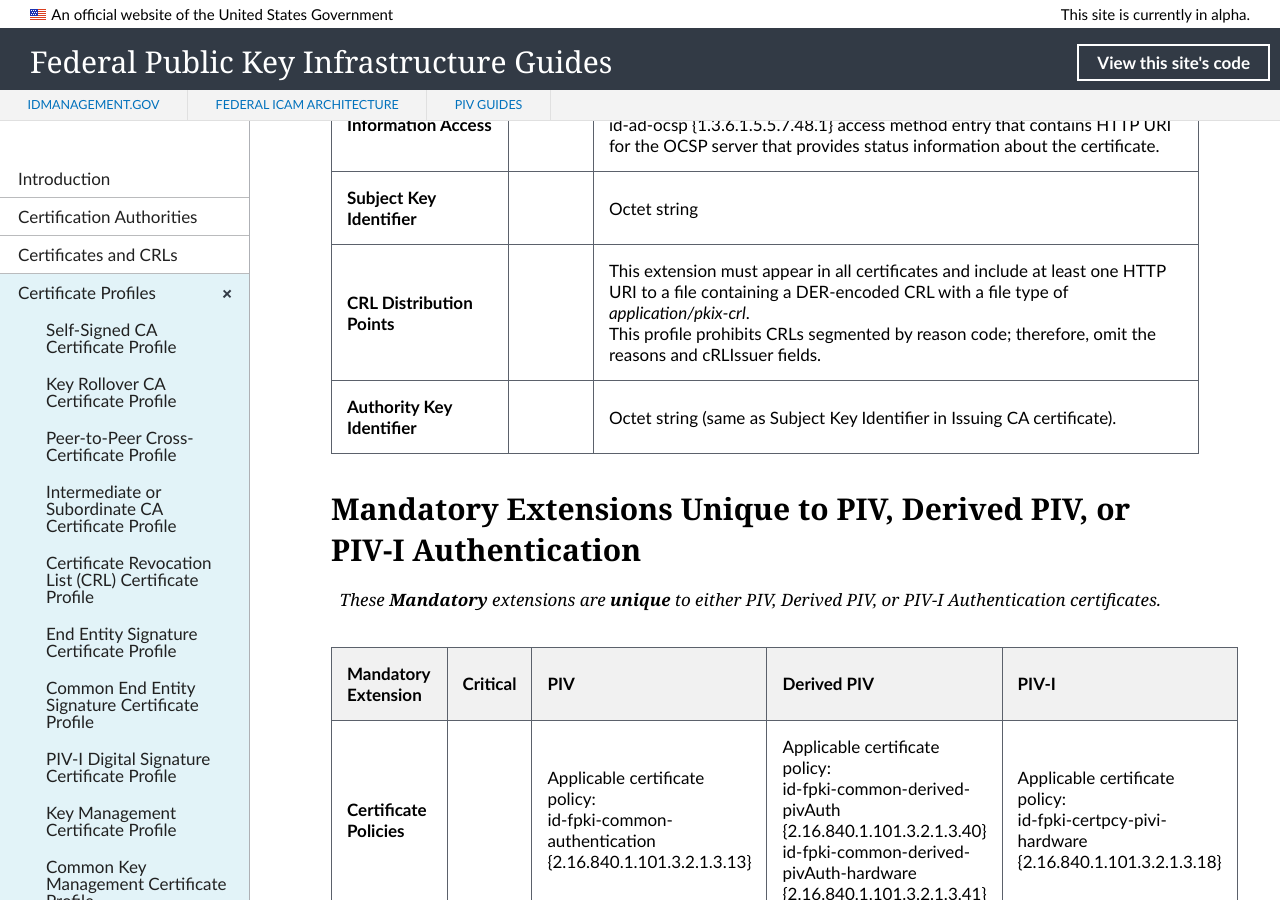
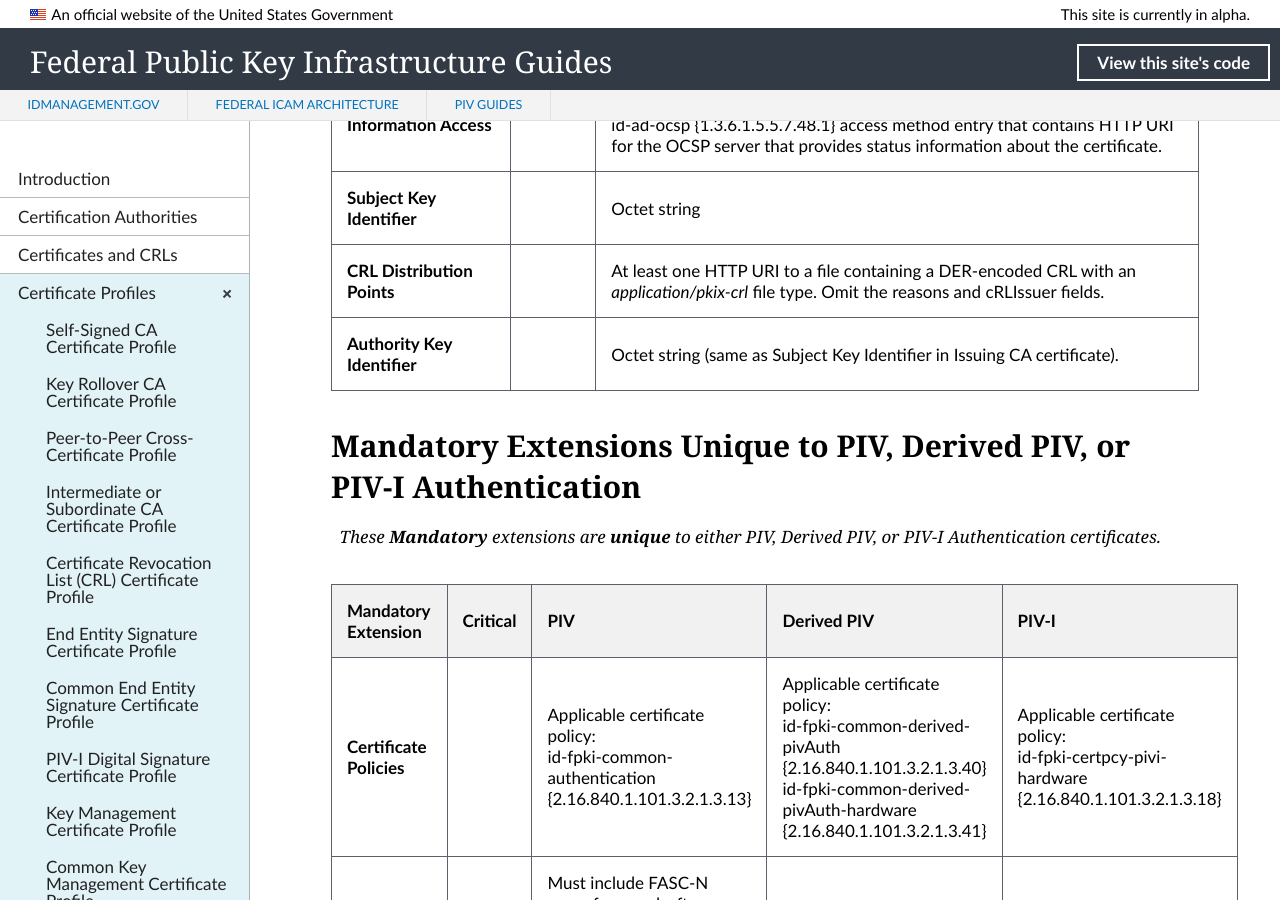
Before and after one commit to GSA/fpki-guides, a Jekyll site: the page built from _profiles/23_all_piv_auth.md, in a window 1280 px wide and 900 px high, scrolled down 2084 px. Built offline with Jekyll 4.4.1, drawn with Linux system fonts in a browser that asks for light colours; nearby versions of some CDN libraries; library files that are not in the unit come from our copies.

Commit message:
Update 23_all_piv_auth.md
Reduce content (CRL Distribution Points)

```diff
--- a/_profiles/23_all_piv_auth.md
+++ b/_profiles/23_all_piv_auth.md
@@ -43,7 +43,7 @@ _These **Mandatory** extensions apply to **all** PIV, Derived PIV, and PIV-I Aut
 | **Key Usage**  | True |  digitalSignature. NonRepudiation is NOT allowed.  |
 | **Authority Information Access**  |  | id-ad-caIssuers {1.3.6.1.5.5.7.48.2} access method entry that contains HTTP URI for .p7c file containing certificates issued to Issuing CA.<br>id-ad-ocsp {1.3.6.1.5.5.7.48.1} access method entry that contains HTTP URI for the OCSP server that provides status information about the certificate. |
 | **Subject Key Identifier**   |  | Octet string  |
-| **CRL Distribution Points**   | |  This extension must appear in all certificates and include at least one HTTP URI to a file containing a DER-encoded CRL with a file type of _application/pkix-crl_.<br>This profile prohibits CRLs segmented by reason code; therefore, omit the reasons and cRLIssuer fields. |
+| **CRL Distribution Points**   | |  At least one HTTP URI to a file containing a DER-encoded CRL with an _application/pkix-crl_ file type. Omit the reasons and cRLIssuer fields. |
 | **Authority Key Identifier**   |  | Octet string (same as Subject Key Identifier in Issuing CA certificate). |
 
 ## Mandatory Extensions Unique to PIV, Derived PIV, or PIV-I Authentication
```
